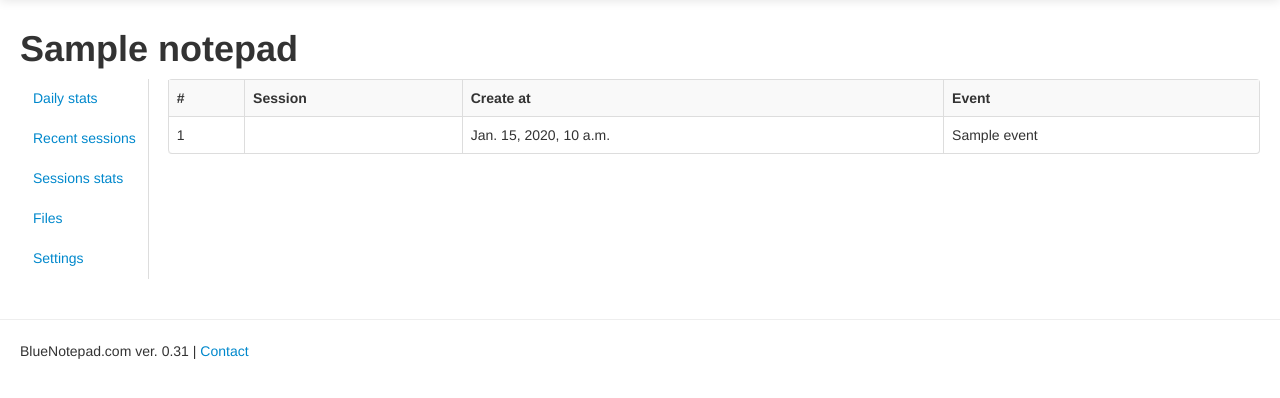
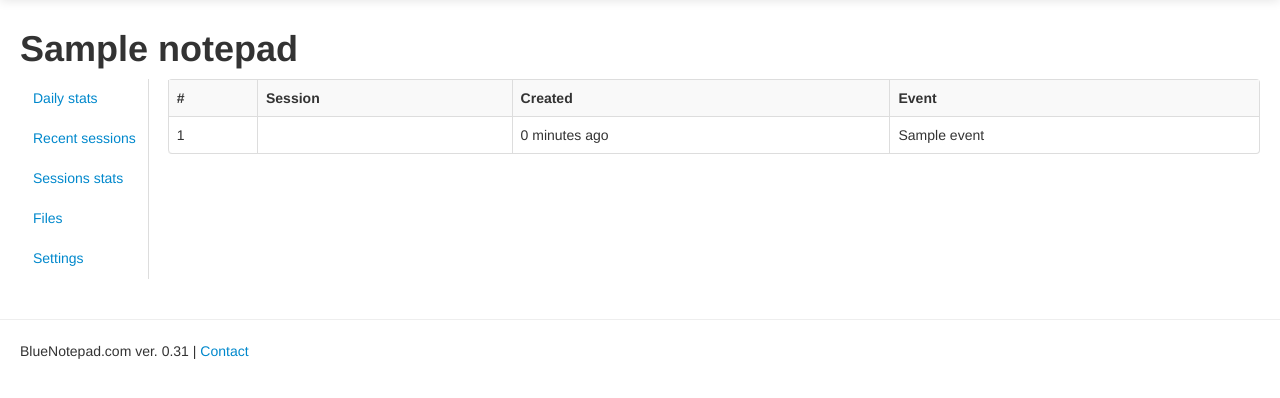
Before and after one commit to klangner/bluenotepad, a Django app: template src/bluenotepad/templates/notepad/recent_sessions.html in a window 1280 px wide. Shown: the part 41-439 px from the top of the page. Run offline with Django 3.2, Linux system fonts and the light colour scheme; the template is opened without the code that fills it: most values are stand-ins (such as "Sample title", 1, 10 or a date in 2020); some libraries are stand-ins or nearby versions.

Commit message:
Pokazanie ile czasu upłyneło zamiast daty w bieżących eventach

```diff
--- a/src/bluenotepad/notepad/views.py
+++ b/src/bluenotepad/notepad/views.py
@@ -34,7 +34,9 @@ def recent_sessions(request, notepad_id):
     try:
         log_file = open(filename, 'r')
         for line in log_file.readlines()[:50]:
-            sessions.append(json.loads(line))
+            data = json.loads(line)
+            data['time'] = datetime.datetime.strptime(data['time'], "%Y-%m-%d %H:%M:%S")
+            sessions.append(data)
     except IOError:
         pass
     return render_to_response('notepad/recent_sessions.html',
--- a/src/bluenotepad/templates/notepad/recent_sessions.html
+++ b/src/bluenotepad/templates/notepad/recent_sessions.html
@@ -5,14 +5,14 @@
 		<tr>
 			<th>#</th>
 			<th>Session</th>
-			<th>Create at</th>
+			<th>Created</th>
 			<th>Event</th>
 		</tr>
 		{% for session in sessions %}
 			<tr>
 				<td>{{forloop.counter}}</td>
 				<td>{{session.session}}</td>
-				<td>{{session.time}}</td>
+				<td>{{session.time|timesince}} ago</td>
 				<td>{{session.event}}</td>
 			</tr>
 		{% endfor %}
```
